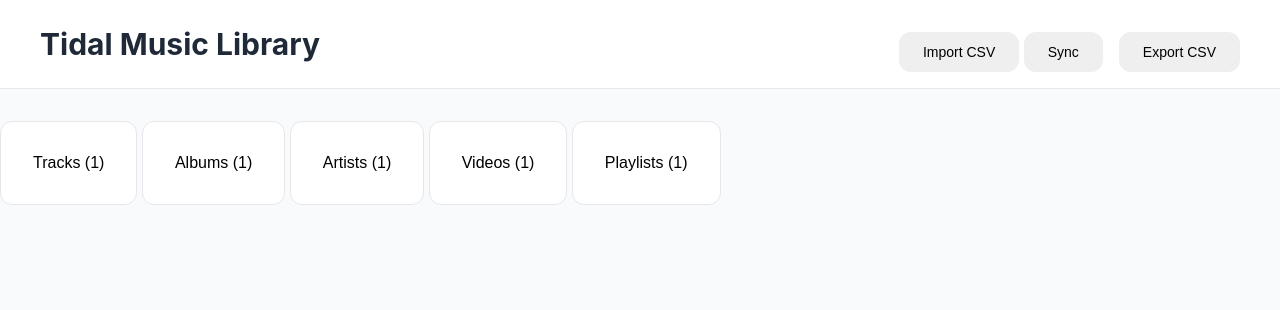
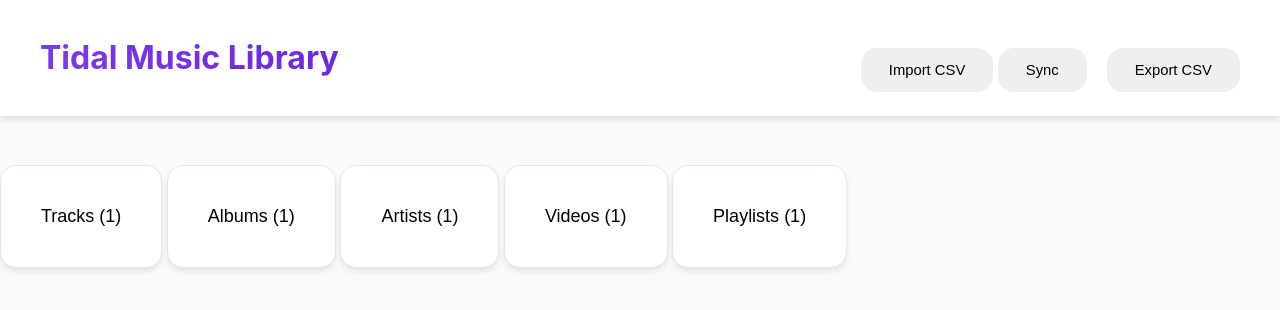
Before and after one commit to nqwrc/tidal-mig, a Flask app: template templates/post_login.html in a window 1280 px wide. Shown: the top 310 px of the page. Run offline with Flask 3, Linux system fonts and the light colour scheme; the template is opened without the code that fills it: most values are stand-ins (such as "Sample title", 1, 10 or a date in 2020).

Commit message:
Assistant checkpoint: Enhanced visual design with modern aesthetics
Assistant generated file changes:
- static/styles.css: Enhance visual design with modern aesthetics

---

User prompt:

Improve the visual design

Replit-Commit-Author: Assistant
Replit-Commit-Session-Id: 08dab015-c21f-4b76-aa49-168bdaf873c1

```diff
--- a/static/styles.css
+++ b/static/styles.css
@@ -1,22 +1,22 @@
 
 /* Modern Design System */
 :root {
-  --primary: #6366f1;
-  --primary-dark: #4f46e5;
-  --background: #f9fafb;
+  --primary: #7c3aed;
+  --primary-dark: #6d28d9;
+  --background: #f8fafc;
   --surface: #ffffff;
-  --text: #1f2937;
-  --text-light: #6b7280;
-  --border: #e5e7eb;
-  --shadow: 0 1px 3px rgba(0,0,0,0.1);
-  --radius: 0.75rem;
+  --text: #1e293b;
+  --text-light: #64748b;
+  --border: #e2e8f0;
+  --shadow: 0 4px 6px -1px rgba(0,0,0,0.1);
+  --radius: 1rem;
 }
 
 body {
   font-family: -apple-system, BlinkMacSystemFont, 'Segoe UI', Roboto, sans-serif;
   background: var(--background);
   color: var(--text);
-  line-height: 1.5;
+  line-height: 1.6;
   margin: 0;
   padding: 0;
 }
@@ -31,8 +31,9 @@ body {
 .header {
   background: var(--surface);
   border-bottom: 1px solid var(--border);
-  padding: 1rem 0;
-  margin-bottom: 2rem;
+  padding: 1.5rem 0;
+  margin-bottom: 3rem;
+  box-shadow: var(--shadow);
 }
 
 .header-content {
@@ -45,17 +46,20 @@ body {
 }
 
 h1 {
-  font-size: 1.875rem;
+  font-size: 2rem;
   font-weight: 700;
   color: var(--text);
   margin: 0;
+  background: linear-gradient(90deg, var(--primary), var(--primary-dark));
+  -webkit-background-clip: text;
+  -webkit-text-fill-color: transparent;
 }
 
 h2 {
-  font-size: 1.5rem;
+  font-size: 1.75rem;
   font-weight: 600;
   color: var(--text);
-  margin-bottom: 1.5rem;
+  margin-bottom: 2rem;
 }
 
 /* Button Styles */
@@ -63,23 +67,26 @@ h2 {
   display: inline-flex;
   align-items: center;
   justify-content: center;
-  padding: 0.75rem 1.5rem;
-  font-size: 0.875rem;
+  padding: 0.875rem 1.75rem;
+  font-size: 0.925rem;
   font-weight: 500;
   border-radius: var(--radius);
-  transition: all 0.2s;
+  transition: all 0.3s cubic-bezier(0.4, 0, 0.2, 1);
   cursor: pointer;
   border: none;
+  gap: 0.5rem;
 }
 
 .btn-primary {
   background: var(--primary);
   color: white;
+  box-shadow: 0 2px 4px rgba(124, 58, 237, 0.2);
 }
 
 .btn-primary:hover {
   background: var(--primary-dark);
-  transform: translateY(-1px);
+  transform: translateY(-2px);
+  box-shadow: 0 4px 6px rgba(124, 58, 237, 0.3);
 }
 
 .btn-secondary {
@@ -91,55 +98,67 @@ h2 {
 .btn-secondary:hover {
   border-color: var(--primary);
   color: var(--primary);
+  transform: translateY(-1px);
+  box-shadow: 0 2px 4px rgba(0, 0, 0, 0.05);
 }
 
 .btn-login {
   background: var(--primary);
   color: white;
-  font-size: 1rem;
-  padding: 1rem 2rem;
+  font-size: 1.125rem;
+  padding: 1.25rem 2.5rem;
+  box-shadow: 0 4px 6px rgba(124, 58, 237, 0.2);
+}
+
+.btn-login:hover {
+  transform: translateY(-2px);
+  box-shadow: 0 6px 8px rgba(124, 58, 237, 0.3);
 }
 
 /* Category Selection */
 .category-selection {
   display: grid;
-  grid-template-columns: repeat(auto-fit, minmax(240px, 1fr));
-  gap: 1.5rem;
-  margin: 2rem 0;
+  grid-template-columns: repeat(auto-fit, minmax(260px, 1fr));
+  gap: 2rem;
+  margin: 3rem 0;
 }
 
 .category-btn {
   background: var(--surface);
   border: 1px solid var(--border);
-  padding: 2rem;
+  padding: 2.5rem;
   border-radius: var(--radius);
-  font-size: 1rem;
+  font-size: 1.125rem;
   font-weight: 500;
-  transition: all 0.2s;
+  transition: all 0.3s cubic-bezier(0.4, 0, 0.2, 1);
   text-align: center;
+  box-shadow: var(--shadow);
 }
 
 .category-btn:hover {
   border-color: var(--primary);
   color: var(--primary);
-  transform: translateY(-2px);
+  transform: translateY(-3px);
+  box-shadow: 0 6px 12px rgba(0, 0, 0, 0.1);
 }
 
 /* Category View */
 .category-view {
   background: var(--surface);
   border-radius: var(--radius);
-  padding: 2rem;
+  padding: 2.5rem;
   box-shadow: var(--shadow);
-  margin-bottom: 2rem;
+  margin-bottom: 3rem;
+  border: 1px solid var(--border);
 }
 
 .scrollable-content {
-  max-height: 500px;
+  max-height: 600px;
   overflow-y: auto;
-  padding: 1rem;
+  padding: 1.5rem;
   border: 1px solid var(--border);
   border-radius: var(--radius);
+  background: var(--background);
 }
 
 .scrollable-content::-webkit-scrollbar {
@@ -148,11 +167,13 @@ h2 {
 
 .scrollable-content::-webkit-scrollbar-track {
   background: var(--background);
+  border-radius: 4px;
 }
 
 .scrollable-content::-webkit-scrollbar-thumb {
-  background: var(--text-light);
+  background: var(--primary);
   border-radius: 4px;
+  opacity: 0.8;
 }
 
 /* List Styles */
@@ -163,8 +184,13 @@ ul {
 }
 
 li {
-  padding: 1rem;
+  padding: 1.25rem;
   border-bottom: 1px solid var(--border);
+  transition: background-color 0.2s;
+}
+
+li:hover {
+  background-color: rgba(124, 58, 237, 0.05);
 }
 
 li:last-child {
@@ -173,17 +199,22 @@ li:last-child {
 
 /* Forms */
 input[type="file"] {
-  padding: 0.5rem;
-  border: 1px solid var(--border);
+  padding: 1rem;
+  border: 2px dashed var(--border);
   border-radius: var(--radius);
   width: 100%;
-  margin-bottom: 1rem;
+  margin-bottom: 1.5rem;
+  transition: all 0.2s;
+}
+
+input[type="file"]:hover {
+  border-color: var(--primary);
 }
 
 .button-group {
   display: flex;
-  gap: 1rem;
-  margin-top: 1rem;
+  gap: 1.25rem;
+  margin-top: 1.5rem;
 }
 
 /* Login Container */
@@ -192,6 +223,7 @@ input[type="file"] {
   flex-direction: column;
   align-items: center;
   justify-content: center;
-  min-height: 70vh;
+  min-height: 80vh;
   text-align: center;
+  gap: 2rem;
 }
```
